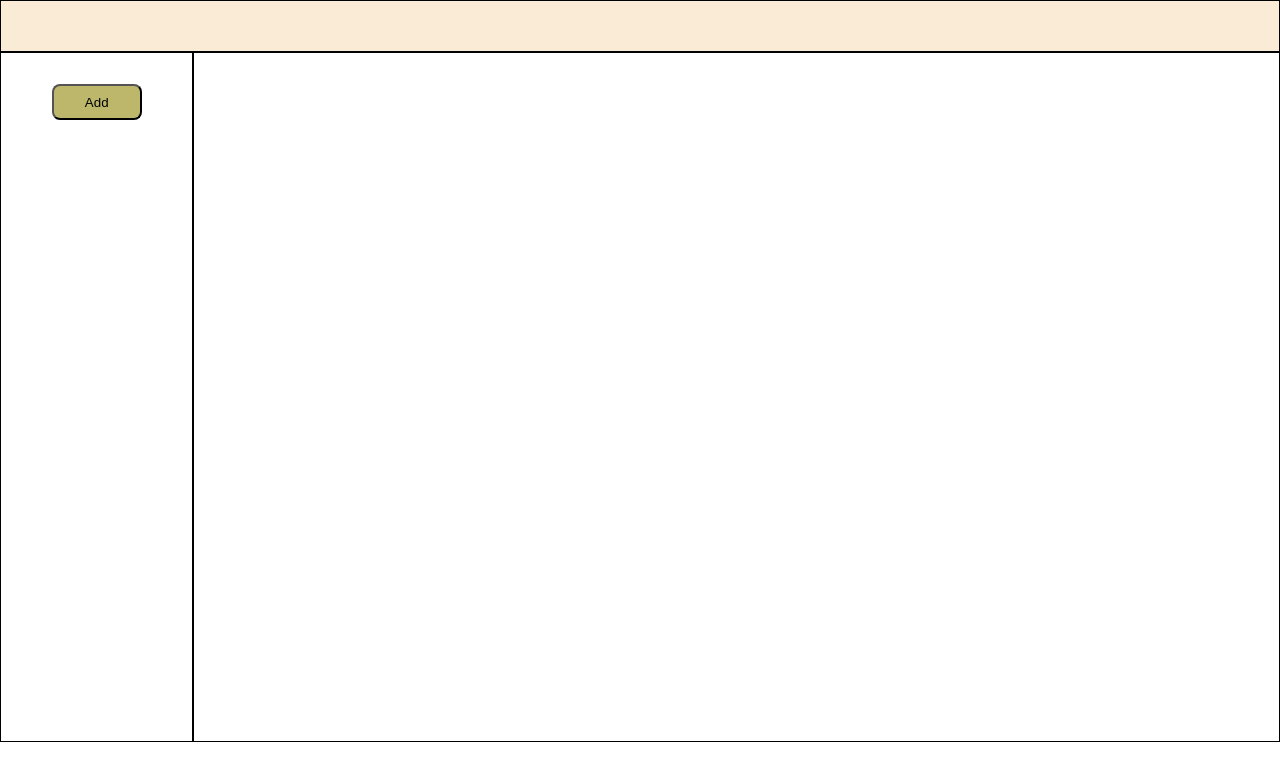
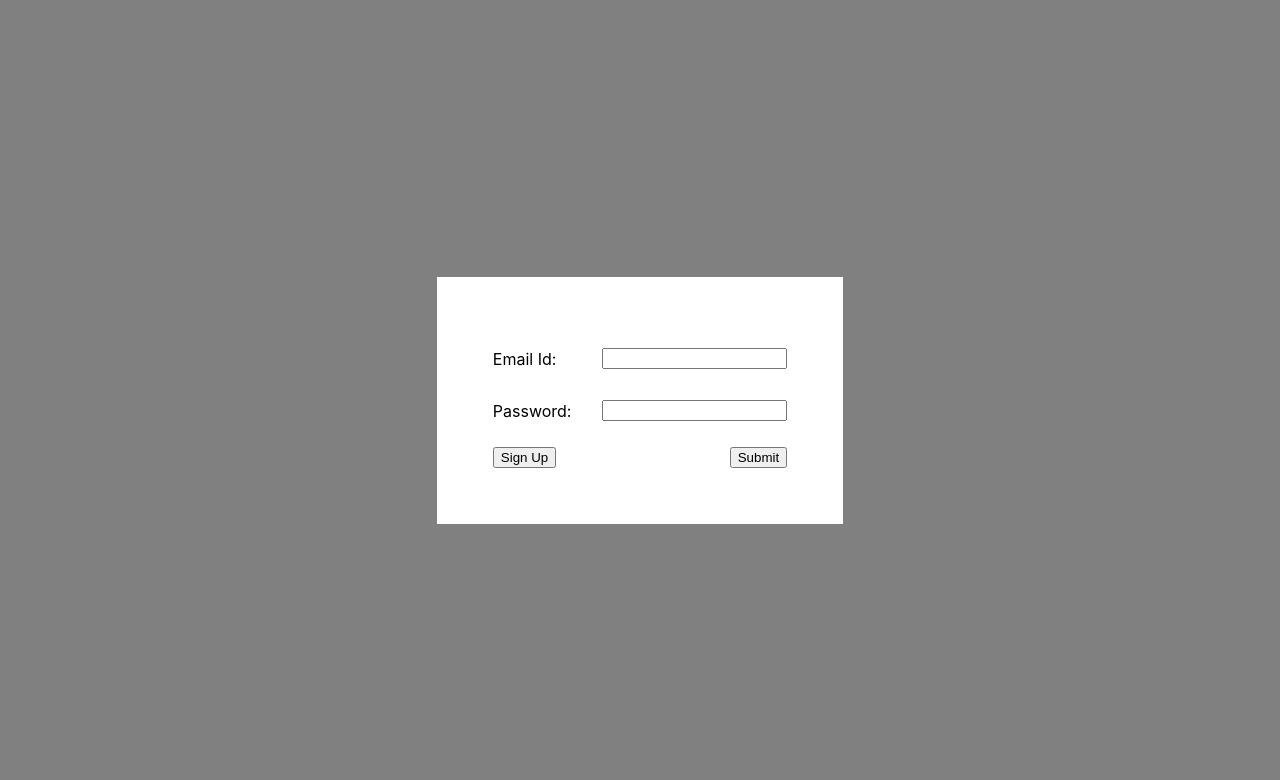
Before and after one commit to akashkn121/trainingProject, a React (Create React App) app: page / in a window 1280 px wide. Shown: the top 780 px of the page. Built offline with nearby package versions, Linux system fonts and the light colour scheme.

Commit message:
added login page

```diff
--- a/package.json
+++ b/package.json
@@ -8,6 +8,7 @@
     "@testing-library/user-event": "^13.5.0",
     "react": "^18.2.0",
     "react-dom": "^18.2.0",
+    "react-router-dom": "^5.3.4",
     "react-scripts": "5.0.1",
     "web-vitals": "^2.1.4"
   },
--- a/src/App.js
+++ b/src/App.js
@@ -1,7 +1,12 @@
 // import { useState } from "react";
-import "./App.css";
-import Layout from "./Components/Layout";
-// import SideBar from "./SideBar";
+// import Layout from "./Components/Layout";
+import Home from "./Components/Home";
+import About from "./Components/About";
+import Contact from "./Components/Contact";
+import LogIn from "./Components/LogIn";
+// import SignUp from "./Components/SignUp";
+import { BrowserRouter, Route, Switch } from "react-router-dom";
+import { useState } from "react";
 
 // function Clock() {
 //   const [date, setdate] = useState(new Date());
@@ -16,15 +21,23 @@ import Layout from "./Components/Layout";
 // }
 
 function App() {
+  const [userDetails, setUserDetails] = useState([]);
   return (
     <div>
       {/* <div className="App-header">
         <Clock />
       </div> */}
-
-      <Layout />
-      {/* <h1 onClick={() => setFirst2(!first2)}>{first2.toString()}</h1>
-      <h1 onClick={() => setfirst(first + 2)}>{first}</h1> */}
+      {/* <LogIn userDetails={userDetails} setUserDetails={setUserDetails} /> */}
+      <BrowserRouter>
+        <Switch>
+          <Route exact path="/">
+            <LogIn userDetails={userDetails} setUserDetails={setUserDetails} />
+          </Route>
+          <Route path="/home" component={Home} />
+          <Route path="/about" component={About} />
+          <Route path="/contact" component={Contact} />
+        </Switch>
+      </BrowserRouter>
     </div>
   );
 }
--- /dev/null
+++ b/src/Components/About.js
@@ -0,0 +1,17 @@
+import React from "react";
+
+const aboutCss = {
+  content: {
+    height: "100%",
+    width: "100%",
+  },
+};
+
+const About = () => {
+  return (
+    <div style={aboutCss.content}>
+      <h1>About</h1>
+    </div>
+  );
+};
+export default About;
--- a/src/Components/Body.js
+++ b/src/Components/Body.js
@@ -141,17 +141,24 @@ const Body = (props) => {
   const editEmp = (empObj) => {
     setShowEmpEdit(empObj);
   };
+  useEffect(() => {
+    let sortedArr = null;
 
-  useEffect(() => {
-    const sortedArr = selectedDeptObj.employee.sort((a, b) =>
-      a.empName > b.empName ? 1 : -1
-    );
+    if (sortEmpDetl) {
+      sortedArr = selectedDeptObj.employee.sort((a, b) =>
+        a.empName > b.empName ? 1 : -1
+      );
+    } else {
+      sortedArr = selectedDeptObj.employee.sort((a, b) =>
+        a.empName < b.empName ? 1 : -1
+      );
+    }
+
     const newSelectedDept = { ...selectedDeptObj, employee: sortedArr };
 
     const selectedIndex = deptDetails.indexOf(selectedDeptObj);
-    const deptArr1 = deptDetails.slice(0, selectedIndex);
-    const deptArr2 = deptDetails.slice(selectedIndex + 1);
-    setDeptDetails([...deptArr1, newSelectedDept, ...deptArr2]);
+    const newDept = deptDetails.splice(selectedIndex, 1, newSelectedDept);
+    setDeptDetails(newDept);
   }, [sortEmpDetl]);
 
   return (
--- /dev/null
+++ b/src/Components/Contact.js
@@ -0,0 +1,10 @@
+import React from "react";
+
+const Contact = () => {
+  return (
+    <div>
+      <h1>Contact Us</h1>
+    </div>
+  );
+};
+export default Contact;
--- /dev/null
+++ b/src/Components/Header.js
@@ -0,0 +1,40 @@
+import React from "react";
+import { Link } from "react-router-dom";
+
+const headerCss = {
+  subContainer: {
+    display: "flex",
+    justifyContent: "space-between",
+    alignItems: "center",
+    listStyle: "none",
+    padding: "10px",
+    width: "30%",
+  },
+};
+const Header = () => {
+  return (
+    <div>
+      <ul style={headerCss.subContainer}>
+        <li>
+          <Link to="/home" style={{ textDecoration: "none", color: "black" }}>
+            Home
+          </Link>
+        </li>
+        <li>
+          <Link to="/about" style={{ textDecoration: "none", color: "black" }}>
+            About
+          </Link>
+        </li>
+        <li>
+          <Link
+            to="/contact"
+            style={{ textDecoration: "none", color: "black" }}
+          >
+            Contact
+          </Link>
+        </li>
+      </ul>
+    </div>
+  );
+};
+export default Header;
--- /dev/null
+++ b/src/Components/Home.js
@@ -0,0 +1,17 @@
+import React from "react";
+
+const homeCss = {
+  content: {
+    height: "100%",
+    width: "100%",
+  },
+};
+
+const Home = () => {
+  return (
+    <div style={homeCss.content}>
+      <h1>Home</h1>
+    </div>
+  );
+};
+export default Home;
--- a/src/Components/Layout.js
+++ b/src/Components/Layout.js
@@ -1,12 +1,17 @@
 import React, { useState } from "react";
 import SideBar from "./SideBar";
 import Body from "./Body";
+import Header from "./Header";
 
 const styleObj = {
   main: {
     display: "flex",
     flexDirection: "column",
     width: "100%",
+    top: "0",
+    left: "0",
+    position: "fixed",
+    backgroundColor: "white",
   },
   header: {
     height: "50px",
@@ -19,13 +24,13 @@ const styleObj = {
   sidebar: {
     display: "flex",
     width: "15%",
-    height: "86vh",
+    height: "92vh",
     border: "1px solid",
   },
   body: {
     display: "flex",
     width: "85%",
-    height: "86vh",
+    height: "92vh",
     border: "1px solid",
   },
 };
@@ -36,7 +41,9 @@ const Layout = () => {
 
   return (
     <div style={styleObj.main}>
-      <div style={styleObj.header}></div>
+      <div style={styleObj.header}>
+        <Header />
+      </div>
 
       <div style={styleObj.content}>
         <div style={styleObj.sidebar}>
--- /dev/null
+++ b/src/Components/LogIn.js
@@ -0,0 +1,94 @@
+import React, { useState } from "react";
+// import { Link } from "react-router-dom";
+import SignUp from "./SignUp";
+import Layout from "./Layout";
+
+const logInCss = {
+  main: {
+    width: "100%",
+    height: "100vh",
+    backgroundColor: "gray",
+    display: "flex",
+    justifyContent: "center",
+    alignItems: "center",
+  },
+  userId: {
+    display: "flex",
+    justifyContent: "space-between",
+    alignItems: "center",
+  },
+  psswrd: {
+    display: "flex",
+    justifyContent: "space-between",
+    alignItems: "center",
+  },
+  formStyle: {
+    backgroundColor: "white",
+    height: "max-content",
+    width: "23%",
+    padding: "56px",
+  },
+  buttons: {
+    display: "flex",
+    justifyContent: "space-between",
+    paddingTop: "10px",
+  },
+};
+
+const LogIn = ({ userDetails, setUserDetails }) => {
+  const [userToLogIn, setUserToLogIn] = useState({ emailId: "", password: "" });
+  const [logIn, setLogIn] = useState(false);
+  const [openSignUp, setOpenSignUp] = useState(false);
+
+  const handleChange = (value, fieldName) => {
+    setUserToLogIn({ ...userToLogIn, [fieldName]: value });
+  };
+
+  const selectedUser = userDetails.filter(
+    (item) => item.emailId === userToLogIn.emailId
+  );
+
+  const handleClick = () => {
+    if (selectedUser[0].password === userToLogIn.password) {
+      setLogIn(true);
+    } else {
+      alert("Invalid EmailId or Password");
+    }
+  };
+
+  return (
+    <div style={logInCss.main}>
+      <div style={logInCss.formStyle}>
+        <div style={logInCss.userId}>
+          <p>Email Id:</p>
+          <input
+            type="text"
+            value={userToLogIn.emailId}
+            onChange={(e) => handleChange(e.target.value, "emailId")}
+          />
+        </div>
+        <div style={logInCss.psswrd}>
+          <p>Password:</p>
+          <input
+            type="text"
+            value={userToLogIn.password}
+            onChange={(e) => handleChange(e.target.value, "password")}
+          />
+        </div>
+        <div style={logInCss.buttons}>
+          <button onClick={() => setOpenSignUp(true)}>Sign Up</button>
+          <button onClick={() => handleClick()}>Submit</button>
+        </div>
+      </div>
+      {logIn && <Layout />}
+      {openSignUp && (
+        <SignUp
+          setUserDetails={setUserDetails}
+          userDetails={userDetails}
+          onClose={() => setOpenSignUp(false)}
+        />
+      )}
+    </div>
+  );
+};
+export default LogIn;
--- /dev/null
+++ b/src/Components/SignUp.js
@@ -0,0 +1,89 @@
+import React, { useState } from "react";
+// import { Link } from "react-router-dom";
+
+const signUpCss = {
+  main: {
+    position: "fixed",
+    top: "0",
+    left: "0",
+    backgroundColor: "rgb(0,0,0,0.4)",
+    width: "100%",
+    height: "100%",
+    display: "flex",
+    justifyContent: "center",
+    alignItems: "center",
+    zIndex: "1",
+  },
+  subContainer: {
+    backgroundColor: "wheat",
+    width: "31%",
+    padding: "50px",
+  },
+  inputContent: {
+    display: "flex",
+    justifyContent: "space-between",
+    alignItems: "center",
+  },
+  buttons: {
+    display: "flex",
+    justifyContent: "space-between",
+    paddingTop: "10px",
+  },
+};
+
+const SignUp = ({ setUserDetails, userDetails, onClose }) => {
+  const [tempObj, setTempObj] = useState({
+    userName: "",
+    emailId: "",
+    password: "",
+  });
+
+  const handleChange = (value, fieldName) => {
+    setTempObj({ ...tempObj, [fieldName]: value });
+  };
+
+  const handleClick = () => {
+    if (tempObj.emailId !== "" && tempObj.password !== "") {
+      setUserDetails([...userDetails, tempObj]);
+      onClose();
+    } else {
+      alert("enter Email and Password");
+    }
+  };
+
+  return (
+    <div style={signUpCss.main}>
+      <div style={signUpCss.subContainer}>
+        <div style={signUpCss.inputContent}>
+          <p>UserName</p>
+          <input
+            type="text"
+            value={tempObj.userName}
+            onChange={(e) => handleChange(e.target.value, "userName")}
+          />
+        </div>
+        <div style={signUpCss.inputContent}>
+          <p>EmailId</p>
+          <input
+            type="text"
+            value={tempObj.emailId}
+            onChange={(e) => handleChange(e.target.value, "emailId")}
+          />
+        </div>
+        <div style={signUpCss.inputContent}>
+          <p>Password</p>
+          <input
+            type="password"
+            value={tempObj.password}
+            onChange={(e) => handleChange(e.target.value, "password")}
+          />
+        </div>
+        <div style={signUpCss.buttons}>
+          <button onClick={() => onClose()}>Cancel</button>
+          <button onClick={() => handleClick()}>Submit</button>
+        </div>
+      </div>
+    </div>
+  );
+};
+export default SignUp;
--- a/src/index.js
+++ b/src/index.js
@@ -3,9 +3,14 @@ import ReactDOM from "react-dom/client";
 import "./index.css";
 import App from "./App";
 import reportWebVitals from "./reportWebVitals";
+import { BrowserRouter } from "react-router-dom";
 
 const root = ReactDOM.createRoot(document.getElementById("root"));
-root.render(<App />);
+root.render(
+  <BrowserRouter>
+    <App />
+  </BrowserRouter>
+);
 
 // If you want to start measuring performance in your app, pass a function
 // to log results (for example: reportWebVitals(console.log))
```
Also changed, not shown: 1 other file (tests, documents, lock files or other folders).
